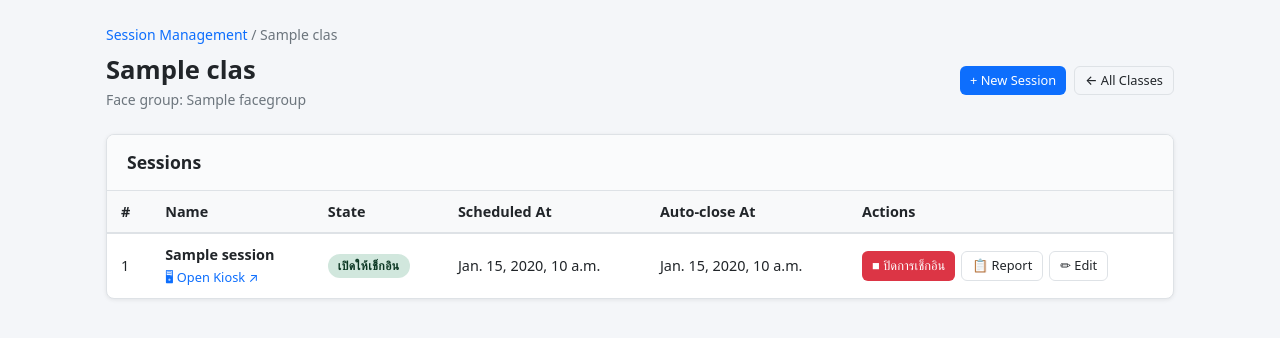
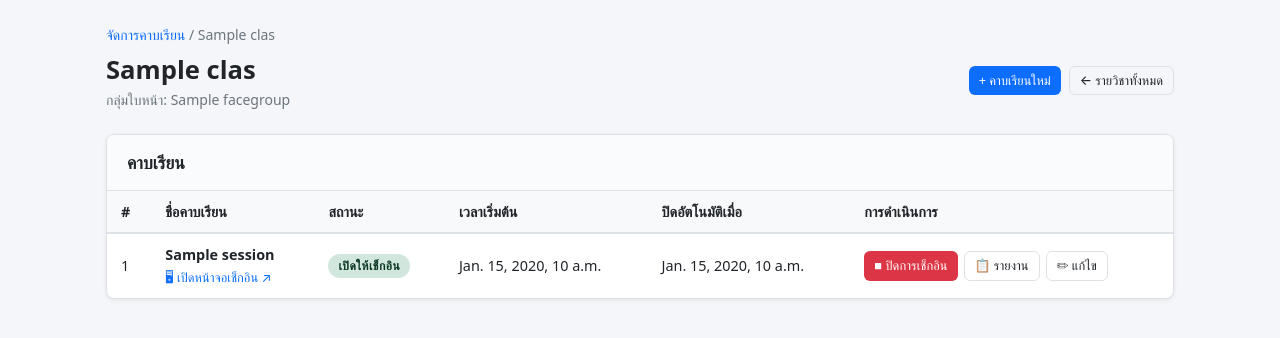
Before and after one commit to srakrn/face-checkin, a Django app: template templates/sessions/session_list.html in a window 1280 px wide. Shown: the top 338 px of the page. Run offline with Django 5.2, Linux system fonts and the light colour scheme; tables that the repository leaves empty hold one stand-in row (values such as "Sample post"); the template is opened without the code that fills it: values that come from a table or form of the project are taken from there, most other values are stand-ins (such as "Sample title", 1, 10 or a date in 2020).

Commit message:
feat: better i18n

```diff
--- a/templates/base.html
+++ b/templates/base.html
@@ -1,9 +1,10 @@
+{% load i18n %}
 <!DOCTYPE html>
-<html lang="en">
+<html lang="{{ LANGUAGE_CODE|default:'th' }}">
 <head>
   <meta charset="UTF-8" />
   <meta name="viewport" content="width=device-width, initial-scale=1.0" />
-  <title>{% block title %}Face Check-in{% endblock %}</title>
+  <title>{% block title %}{% trans "ระบบเช็กอินด้วยใบหน้า" %}{% endblock %}</title>
   <!-- Alpine.js -->
   <script defer src="https://cdn.jsdelivr.net/npm/alpinejs@3.x.x/dist/cdn.min.js"></script>
   <!-- HTMX -->
--- a/templates/sessions/base.html
+++ b/templates/sessions/base.html
@@ -1,10 +1,10 @@
-{% load static %}
+{% load static i18n %}
 <!DOCTYPE html>
-<html lang="en">
+<html lang="{{ LANGUAGE_CODE|default:'th' }}">
 <head>
   <meta charset="UTF-8" />
   <meta name="viewport" content="width=device-width, initial-scale=1.0" />
-  <title>{% block title %}ระบบเช็กอินด้วยใบหน้า{% endblock %}</title>
+  <title>{% block title %}{% trans "ระบบเช็กอินด้วยใบหน้า" %}{% endblock %}</title>
   <link rel="stylesheet" href="{% static 'css/sessions.css' %}" />
   <!-- Alpine.js -->
   <script defer src="https://cdn.jsdelivr.net/npm/alpinejs@3.x.x/dist/cdn.min.js"></script>
--- a/templates/sessions/partials/session_row.html
+++ b/templates/sessions/partials/session_row.html
@@ -1,4 +1,4 @@
-{% load static %}
+{% load static i18n %}
 <tr id="session-row-{{ session.pk }}">
   <td>{{ session.pk }}</td>
   <td>
@@ -6,15 +6,15 @@
     {% if session.state == "active" %}
       <br>
       <a href="/kiosk/{{ session.pk }}/" class="kiosk-link" target="_blank" rel="noopener">
-        🖥 Open Kiosk ↗
+        🖥 {% trans "เปิดหน้าจอเช็กอิน ↗" %}
       </a>
     {% endif %}
   </td>
   <td>
     {% if session.state == "active" %}
-      <span class="badge badge-active">เปิดให้เช็กอิน</span>
+      <span class="badge badge-active">{% trans "เปิดให้เช็กอิน" %}</span>
     {% else %}
-      <span class="badge badge-closed">ปิดไม่ให้เช็กอิน</span>
+      <span class="badge badge-closed">{% trans "ปิดไม่ให้เช็กอิน" %}</span>
     {% endif %}
   </td>
   <td>{{ session.scheduled_at|default:"—" }}</td>
@@ -30,14 +30,14 @@
           hx-indicator="#global-indicator"
           hx-headers='{"X-CSRFToken": "{{ csrf_token }}"}'
         >
-          ■ ปิดการเช็กอิน
+          ■ {% trans "ปิดการเช็กอิน" %}
         </button>
       {% endif %}
       <a href="{% url 'sessions:report_page' session.pk %}" class="btn btn-outline btn-sm">
-        📋 Report
+        📋 {% trans "รายงาน" %}
       </a>
       <a href="{% url 'admin:checkin_sessions_session_change' session.pk %}" class="btn btn-outline btn-sm">
-        ✏ Edit
+        ✏ {% trans "แก้ไข" %}
       </a>
     </div>
   </td>
--- a/templates/sessions/partials/session_table.html
+++ b/templates/sessions/partials/session_table.html
@@ -1,14 +1,14 @@
-{% load static %}
+{% load static i18n %}
 {% if sessions %}
   <table>
     <thead>
       <tr>
         <th>#</th>
-        <th>Name</th>
-        <th>State</th>
-        <th>Scheduled At</th>
-        <th>Auto-close At</th>
-        <th>Actions</th>
+        <th>{% trans "ชื่อคาบเรียน" %}</th>
+        <th>{% trans "สถานะ" %}</th>
+        <th>{% trans "เวลาเริ่มต้น" %}</th>
+        <th>{% trans "ปิดอัตโนมัติเมื่อ" %}</th>
+        <th>{% trans "การดำเนินการ" %}</th>
       </tr>
     </thead>
     <tbody id="session-rows">
@@ -19,6 +19,6 @@
   </table>
 {% else %}
   <div class="empty-state">
-    <p>No sessions yet. <a href="{% url 'admin:checkin_sessions_session_add' %}">Create one in the admin</a>.</p>
+    <p>{% trans "ยังไม่มีคาบเรียน" %} <a href="{% url 'admin:checkin_sessions_session_add' %}">{% trans "สร้างได้ที่ Admin" %}</a></p>
   </div>
 {% endif %}
--- a/templates/sessions/session_list.html
+++ b/templates/sessions/session_list.html
@@ -1,12 +1,12 @@
 {% extends "sessions/base.html" %}
-{% load static %}
+{% load static i18n %}
 
-{% block title %}{{ klass.name }} — Sessions — Face Check-in{% endblock %}
+{% block title %}{{ klass.name }} — {% trans "คาบเรียน" %} — {% trans "ระบบเช็กอินด้วยใบหน้า" %}{% endblock %}
 
 {% block content %}
 <div class="page-wrapper">
   <div class="breadcrumb">
-    <a href="{% url 'sessions:index' %}">Session Management</a> /
+    <a href="{% url 'sessions:index' %}">{% trans "จัดการคาบเรียน" %}</a> /
     {{ klass.name }}
   </div>
 
@@ -14,19 +14,19 @@
     <div>
       <h1>{{ klass.name }}</h1>
       <div style="color: var(--color-muted); font-size: 0.875rem;">
-        Face group: {{ klass.face_group.name }}
+        {% trans "กลุ่มใบหน้า" %}: {{ klass.face_group.name }}
       </div>
     </div>
     <div style="display:flex; gap:8px; flex-wrap:wrap;">
-      <a href="{% url 'admin:checkin_sessions_session_add' %}" class="btn btn-primary btn-sm">+ New Session</a>
-      <a href="{% url 'sessions:index' %}" class="btn btn-outline btn-sm">← All Classes</a>
+      <a href="{% url 'admin:checkin_sessions_session_add' %}" class="btn btn-primary btn-sm">+ {% trans "คาบเรียนใหม่" %}</a>
+      <a href="{% url 'sessions:index' %}" class="btn btn-outline btn-sm">← {% trans "รายวิชาทั้งหมด" %}</a>
     </div>
   </div>
 
   <div class="card">
     <div class="card-header">
-      <h2>Sessions</h2>
-      <span class="htmx-indicator" id="global-indicator">Updating…</span>
+      <h2>{% trans "คาบเรียน" %}</h2>
+      <span class="htmx-indicator" id="global-indicator">{% trans "กำลังอัปเดต…" %}</span>
     </div>
 
     <div class="table-wrapper" id="session-table">
```
Also changed, not shown: face_checkin/settings/base.py (+8 -0 lines), templates/checkin/kiosk.html (+27 -27 lines), templates/sessions/index.html (+6 -6 lines), templates/sessions/report.html (+26 -26 lines), locale/th/LC_MESSAGES/django.po (added), 1 other file.
